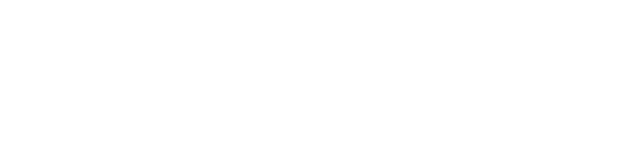
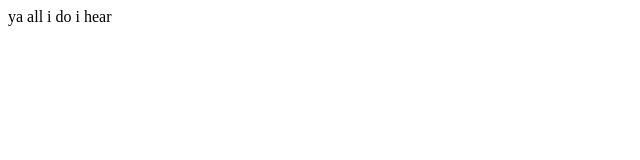
Before and after one commit to Demands14/RubyProject, a plain HTML site: page new_file.html in a window 1280 px wide. Shown: the whole page, without its empty margins (0-640 px from the left). Drawn offline with Linux system fonts and the light colour scheme.

Commit message:
add new string

```diff
--- a/new_file.html
+++ b/new_file.html
@@ -7,6 +7,6 @@
     <title>All i have to do</title>
 </head>
 <body>
-
+    ya all i do i hear
 </body>
 </html>
```
